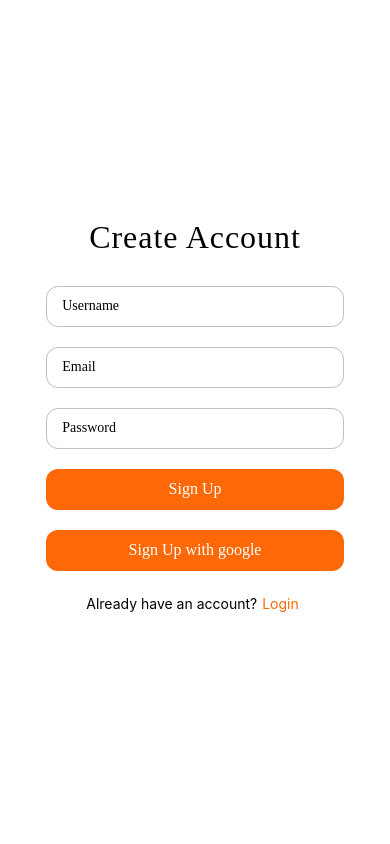
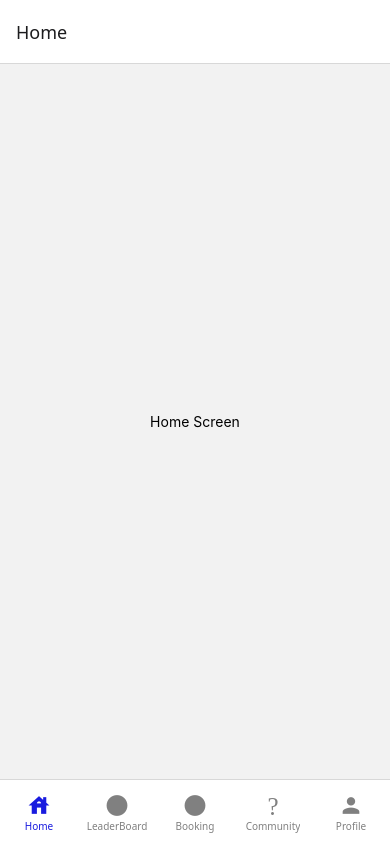
Before and after one commit to Frontline-Fury/frontline-fury-app, a React Native app: screen / in a window 390 px wide. Built offline with nearby package versions, Linux system fonts and the light colour scheme.

Commit message:
BottomNavBar

```diff
--- a/App.tsx
+++ b/App.tsx
@@ -1,15 +1,13 @@
-// App.tsx
 import React from "react";
 import { NavigationContainer } from "@react-navigation/native";
 import { createStackNavigator } from "@react-navigation/stack";
-import SignUpScreen from "./src/screens/signUpScreen";
-import LoginScreen from "./src/screens/LoginScreen";
-import HomeScreen from "./src/screens/HomeScreen";
+import BottomTabNavigator from "./src/navigaitonBar/BottomTabNavigation";
+
 
 export type RootStackParamList = {
   SignUp: undefined;
   Login: undefined;
-  Home: undefined;
+  MainApp: undefined; // This will hold the Bottom Tab Navigator
 };
 
 const Stack = createStackNavigator<RootStackParamList>();
@@ -17,13 +15,10 @@ const Stack = createStackNavigator<RootStackParamList>();
 export default function App() {
   return (
     <NavigationContainer>
-      <Stack.Navigator
-        initialRouteName="SignUp"
-        screenOptions={{ headerShown: false }}
-      >
-        <Stack.Screen name="SignUp" component={SignUpScreen} />
-        <Stack.Screen name="Login" component={LoginScreen} />
-        <Stack.Screen name="Home" component={HomeScreen} />
+      <Stack.Navigator initialRouteName="SignUp" screenOptions={{ headerShown: false }}>
+        <Stack.Screen name="SignUp" component={BottomTabNavigator} />
+        <Stack.Screen name="Login" component={BottomTabNavigator} />
+        <Stack.Screen name="MainApp" component={BottomTabNavigator} />
       </Stack.Navigator>
     </NavigationContainer>
   );
--- a/package.json
+++ b/package.json
@@ -10,6 +10,7 @@
     "web": "expo start --web"
   },
   "dependencies": {
+    "@react-navigation/bottom-tabs": "^7.2.0",
     "@react-navigation/native": "^7.0.14",
     "@react-navigation/stack": "^7.1.1",
     "axios": "^1.7.9",
@@ -20,12 +21,14 @@
     "react-native": "0.76.7",
     "react-native-safe-area-context": "^5.2.0",
     "react-native-screens": "^4.8.0",
+    "react-native-vector-icons": "^10.2.0",
     "twrnc": "^4.6.1"
   },
   "devDependencies": {
     "@babel/core": "^7.25.2",
     "@types/react": "~18.3.12",
     "@types/react-native": "^0.73.0",
+    "@types/react-native-vector-icons": "^6.4.18",
     "tailwindcss": "^4.0.7",
     "typescript": "^5.3.3"
   },
--- /dev/null
+++ b/src/navigaitonBar/BottomTabNavigation.tsx
@@ -0,0 +1,87 @@
+import React from "react";
+import { createBottomTabNavigator } from "@react-navigation/bottom-tabs";
+import { View, Text } from "react-native";
+import FontAwesome from "react-native-vector-icons/FontAwesome";
+import Icon from "react-native-vector-icons/MaterialIcons";
+
+// Define TypeScript types for screen names
+type BottomTabParamList = {
+  Home: undefined;
+  Profile: undefined;
+  Settings: undefined;
+  Community: undefined;
+  Booking: undefined;
+  LeaderBoard: undefined;
+};
+
+
+const HomeScreen = () => (
+  <View style={{ flex: 1, justifyContent: "center", alignItems: "center" }}>
+    <Text>Home Screen</Text>
+  </View>
+);
+const PlayerProfile = () => (
+  <View style={{ flex: 1, justifyContent: "center", alignItems: "center" }}>
+    <Text>Profile Screen</Text>
+  </View>
+);
+const Community = () => (
+  <View style={{ flex: 1, justifyContent: "center", alignItems: "center" }}>
+    <Text>Community Screen</Text>
+  </View>
+);
+const Booking = () => (
+    <View style={{ flex: 1, justifyContent: "center", alignItems: "center" }}>
+      <Text>Booking Screen</Text>
+    </View>
+);
+const LeaderBoard = () => (
+    <View style={{ flex: 1, justifyContent: "center", alignItems: "center" }}>
+      <Text>LeaderBoard Screen</Text>
+    </View>
+);
+
+const Tab = createBottomTabNavigator<BottomTabParamList>();
+
+const BottomTabNavigator: React.FC = () => {
+  return (
+
+      <Tab.Navigator
+        screenOptions={({ route }) => ({
+          tabBarIcon: ({ color, size }) => {
+            let iconName: string;
+            switch (route.name) {
+              case "Home":
+                iconName = "house";
+                break;
+              case "Profile":
+                iconName = "person";
+                break;
+              case "Community":
+                iconName = "users-between-lines";
+                break;
+              case "Booking":
+                iconName = "gamepad";
+              case "LeaderBoard":
+                iconName = "stairs";
+              default:
+                iconName = "circle";
+            }
+            return <Icon name={iconName} size={size} color={color} />;
+          },
+          tabBarActiveTintColor: "#191bdf",
+          tabBarInactiveTintColor: "gray",
+          tabBarStyle: { backgroundColor: "#fff", paddingTop: 6, height:65 },
+        })}
+      >
+        <Tab.Screen name="Home" component={HomeScreen} />
+        <Tab.Screen name="LeaderBoard" component={LeaderBoard} />
+        <Tab.Screen name="Booking" component={Booking} />
+        <Tab.Screen name="Community" component={Community} />
+        <Tab.Screen name="Profile" component={PlayerProfile} />
+      </Tab.Navigator>
+
+  );
+};
+
+export default BottomTabNavigator;
--- a/src/screens/LoginScreen.tsx
+++ b/src/screens/LoginScreen.tsx
@@ -33,7 +33,7 @@ export default function LoginScreen({ navigation }: Props) {
         return;
       }
       Alert.alert("Success", "Logged in successfully!");
-      navigation.navigate("Home");
+      navigation.navigate("MainApp");
     } catch (error: any) {
       Alert.alert("Login Error", error.response?.data?.error || error.message);
     }
--- a/src/screens/signUpScreen.tsx
+++ b/src/screens/signUpScreen.tsx
@@ -34,7 +34,7 @@ export default function SignUpScreen({ navigation }: Props) {
         return;
       }
       Alert.alert("Success", "Account created successfully!");
-      navigation.navigate("Home");
+      navigation.navigate("MainApp");
     } catch (error: any) {
       Alert.alert(
         "Sign Up Error",
```
Also changed, not shown: src/screens/Booking.tsx (added), src/screens/Community.tsx (added), src/screens/LeaderBoard.tsx (added), src/screens/PlayerProfile.tsx (added), 2 other files (tests, documents, lock files or other folders).
